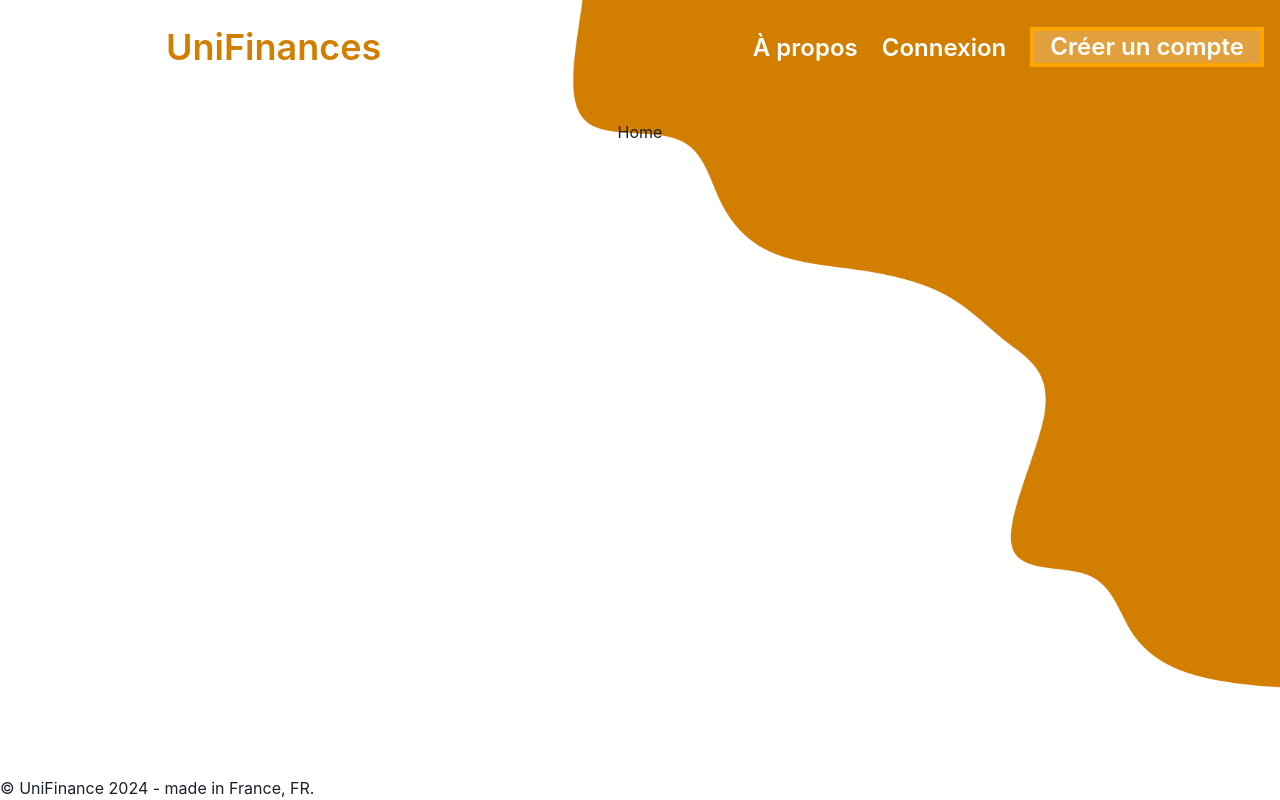
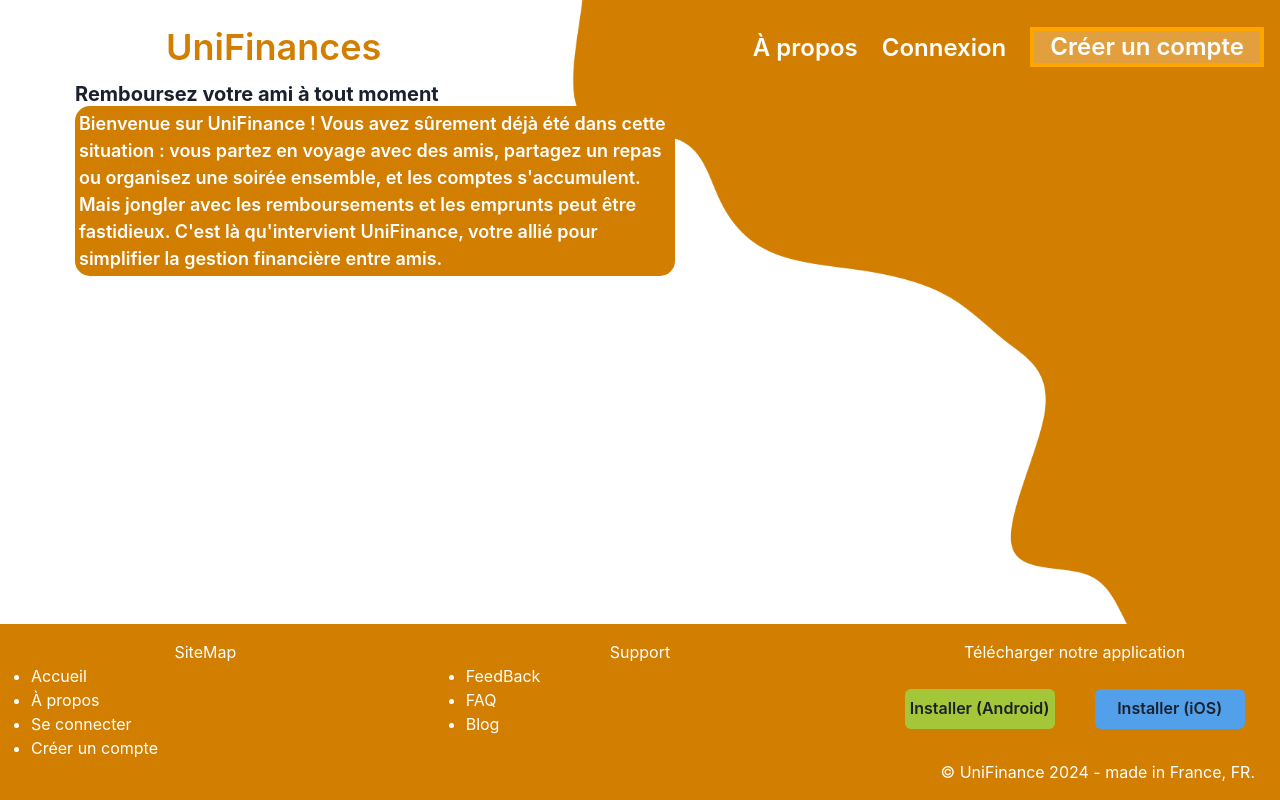
Before and after one commit to DeathFull/3PROJ-Web, a React (Vite) app: page / in a window 1280 px wide. Built offline with nearby package versions, Linux system fonts and the light colour scheme.

Commit message:
Footer et début du main

```diff
--- a/src/components/Footer.tsx
+++ b/src/components/Footer.tsx
@@ -1,9 +1,51 @@
+import {Box, Button, Grid, GridItem, Link, ListItem, UnorderedList} from "@chakra-ui/react";
+
 function Footer() {
-  return (
-    <footer className={"bg-dark text-white text-center py-3 px-0"}>
-      <p>© UniFinance 2024 - made in France, FR.</p>
-    </footer>
-  );
+    return (
+        <Box py={4} color="white" bg="#D27E00">
+            <Grid gap={6} templateColumns="repeat(3, 1fr)">
+                <GridItem>
+                    <Box textAlign="center">
+                        <h1>SiteMap</h1>
+                    </Box>
+                    <Box ml={15}>
+                        <UnorderedList>
+                            <ListItem><Link href="/">Accueil</Link></ListItem>
+                            <ListItem><Link href="/about">À propos</Link></ListItem>
+                            <ListItem><Link href="/login">Se connecter</Link></ListItem>
+                            <ListItem><Link href="/signup">Créer un compte</Link></ListItem>
+                        </UnorderedList>
+                    </Box>
+                </GridItem>
+                <GridItem>
+                    <Box textAlign="center">
+                        <h1>Support</h1>
+                    </Box>
+                    <Box ml={15}>
+                        <UnorderedList>
+                            <ListItem><Link href="/">FeedBack</Link></ListItem>
+                            <ListItem><Link href="/about">FAQ</Link></ListItem>
+                            <ListItem><Link href="/login">Blog</Link></ListItem>
+                        </UnorderedList>
+                    </Box>
+                </GridItem>
+                <GridItem>
+                    <Box textAlign="center">
+                        <h1>Télécharger notre application</h1>
+                        <Button w="150px" mt={25} mr={10} bg={"#A4C639"}>
+                            Installer (Android)
+                        </Button>
+                        <Button w="150px" mt={25} bg={"#51A0E9"}>
+                            Installer (iOS)
+                        </Button>
+                    </Box>
+                </GridItem>
+            </Grid>
+            <Box mr={25} textAlign="right">
+                <p>© UniFinance 2024 - made in France, FR.</p>
+            </Box>
+        </Box>
+    );
 }
 
 export default Footer;
--- a/src/components/MainPage.tsx
+++ b/src/components/MainPage.tsx
@@ -1,7 +1,7 @@
-import { Outlet } from "react-router-dom";
 import Header from "./Header.tsx";
 import Footer from "./Footer.tsx";
-import { Box, Flex } from "@chakra-ui/react";
+import {Box, Flex, Heading, Text, useBreakpointValue} from "@chakra-ui/react";
+
 
 function MainPage() {
   return (
@@ -9,7 +9,26 @@ function MainPage() {
       <Flex pos="relative" direction="column" minH="100vh">
         <Header />
         <Box flex={1} h="100%">
-          <Outlet />
+            <Heading as='h4' ml={75} size='md'>
+                Remboursez votre ami à tout moment
+            </Heading>
+            <Text
+                w={600}
+                ml={75}
+                color={"#ffffff"}
+                fontFamily={"heading"}
+                fontSize={{base: "lg", md: "lg"}}
+                fontWeight={600}
+                textAlign={useBreakpointValue({base: "center", md: "left"})}
+                bg={"#D27E00"}
+                border={"4px solid #D27E00"}
+                borderRadius={15}
+            >
+                Bienvenue sur UniFinance ! Vous avez sûrement déjà été dans cette situation : vous partez en voyage avec des amis,
+                partagez un repas ou organisez une soirée ensemble, et les comptes s'accumulent.
+                Mais jongler avec les remboursements et les emprunts peut être fastidieux.
+                C'est là qu'intervient UniFinance, votre allié pour simplifier la gestion financière entre amis.
+            </Text>
         </Box>
         <Footer />
       </Flex>
```
